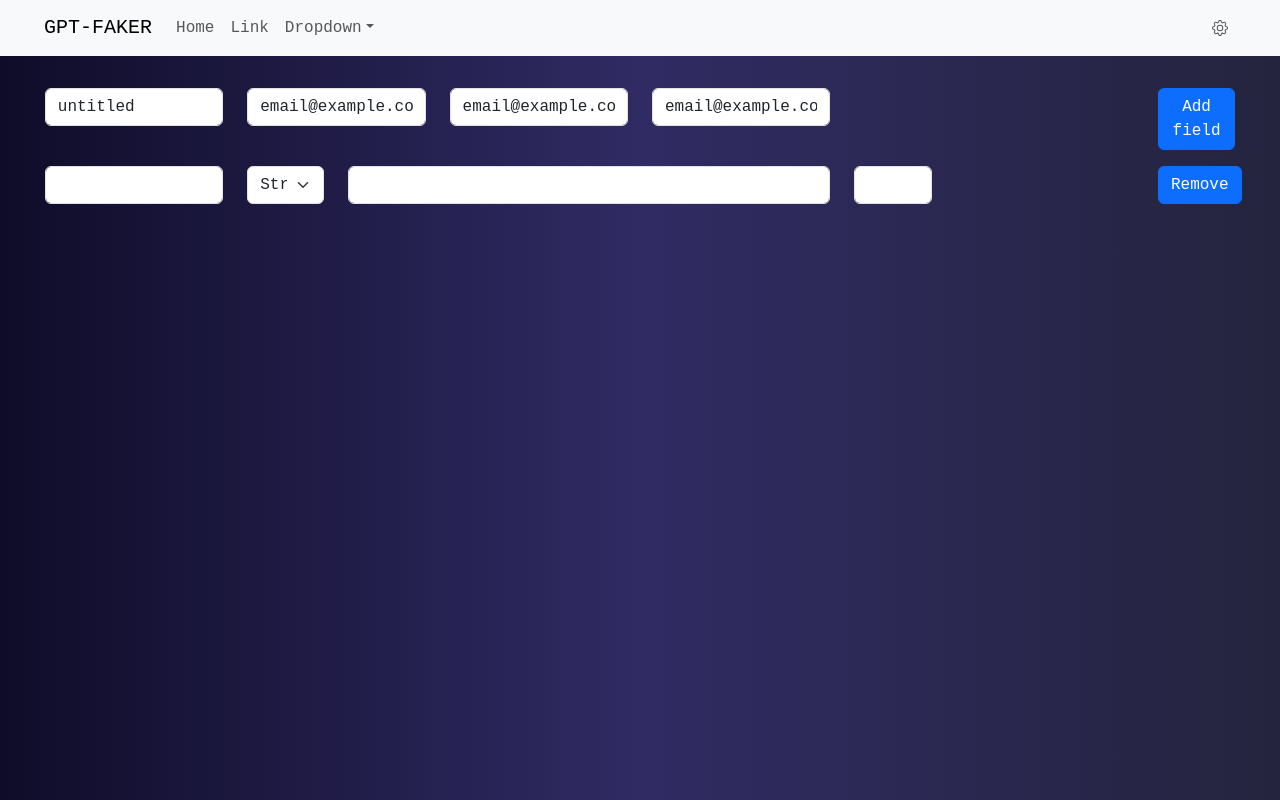
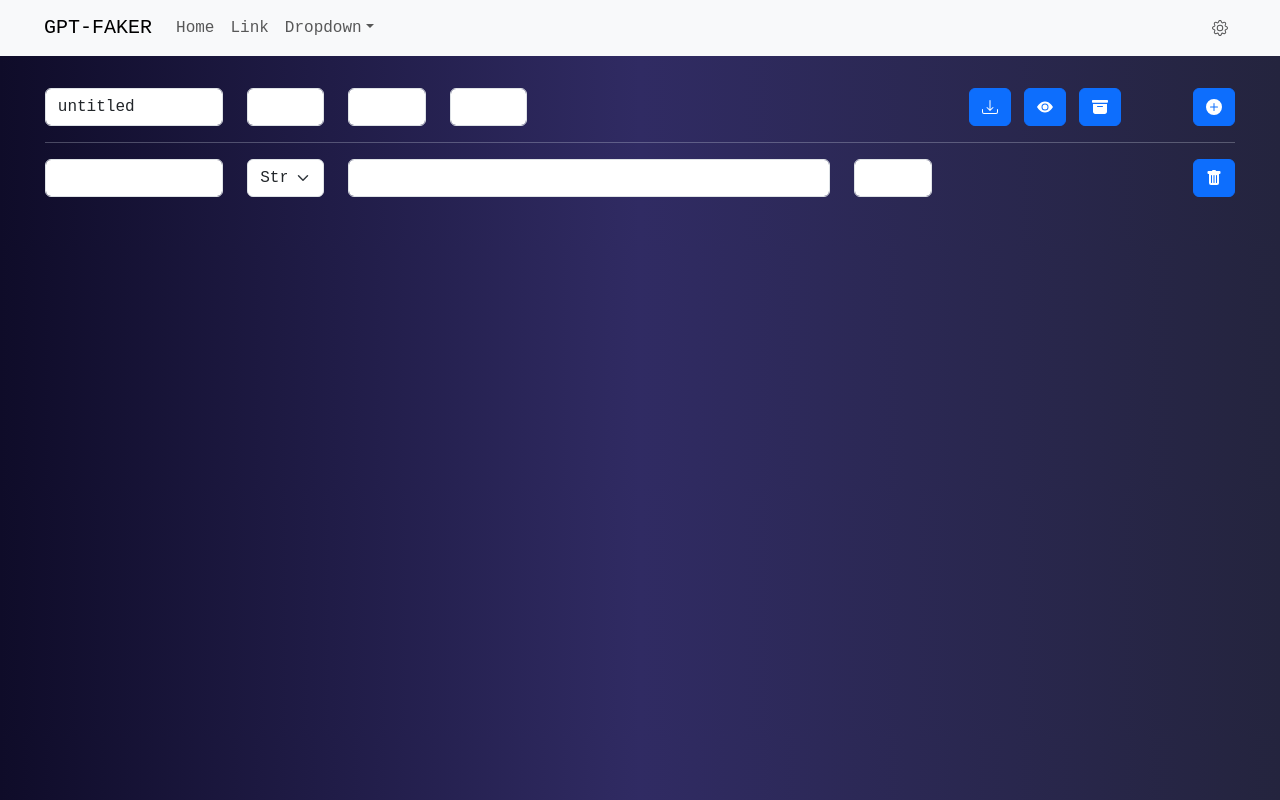
Before and after one commit to PaperUnicorn/gpt-faker, a React (Create React App) app: page / in a window 1280 px wide. Built offline with nearby package versions, Linux system fonts and the light colour scheme.

Commit message:
style: added buttons

```diff
--- a/src/components/Field.tsx
+++ b/src/components/Field.tsx
@@ -6,6 +6,8 @@ import {
   Tooltip,
   Button,
 } from "react-bootstrap";
+
+import { TrashFill } from "react-bootstrap-icons";
 
 export interface IField {
   fieldIndex?: string;
@@ -61,13 +63,13 @@ const Field: React.FC<IField> = ({
 
       <Col sm="2"></Col>
 
-      <Col sm="1">
+      <Col sm="1" style={{ display: "flex", justifyContent: "flex-end" }}>
         <Button
           onClick={() => {
             removeField && removeField(fieldIndex);
           }}
         >
-          Remove
+          <TrashFill />
         </Button>
       </Col>
     </Form.Group>
--- a/src/components/Heading.tsx
+++ b/src/components/Heading.tsx
@@ -1,4 +1,11 @@
 import { Button, Col, Form, Row, Stack } from "react-bootstrap";
+
+import {
+  PlusCircleFill,
+  Download,
+  EyeFill,
+  ArchiveFill,
+} from "react-bootstrap-icons";
 
 const Heading: React.FC<{
   addField: Function;
@@ -8,18 +15,38 @@ const Heading: React.FC<{
       <Col sm="2">
         <Form.Control defaultValue="untitled" />
       </Col>
-      <Col sm="2">
-        <Form.Control readOnly defaultValue="email@example.com" />
+      <Col sm="1">
+        <Form.Control readOnly />
       </Col>
-      <Col sm="2">
-        <Form.Control readOnly defaultValue="email@example.com" />
+      <Col sm="1">
+        <Form.Control readOnly />
       </Col>
-      <Col sm="2">
-        <Form.Control readOnly defaultValue="email@example.com" />
+      <Col sm="1">
+        <Form.Control readOnly />
       </Col>
-      <Col sm="3"></Col>
-      <Col sm="1">
-        <Button onClick={() => addField()}>Add field</Button>
+      <Col sm="4"></Col>
+      <Col
+        sm="2"
+        style={{
+          display: "flex",
+          flexDirection: "row",
+          justifyContent: "space-evenly",
+        }}
+      >
+        <Button onClick={() => addField()}>
+          <Download />
+        </Button>
+        <Button onClick={() => addField()}>
+          <EyeFill />
+        </Button>
+        <Button onClick={() => addField()}>
+          <ArchiveFill />
+        </Button>
+      </Col>
+      <Col sm="1" style={{ display: "flex", justifyContent: "flex-end" }}>
+        <Button onClick={() => addField()}>
+          <PlusCircleFill />
+        </Button>
       </Col>
     </Form.Group>
   );
--- a/src/layout/MainLayout.tsx
+++ b/src/layout/MainLayout.tsx
@@ -50,6 +50,7 @@ const MainLayout: React.FC = () => {
   return (
     <Container style={{ padding: "2rem 2.8rem" }} fluid={true}>
       <Heading addField={addField} />
+      <hr></hr>
       {fields.map((data, index) => {
         const { fieldName } = data;
         return (
```
